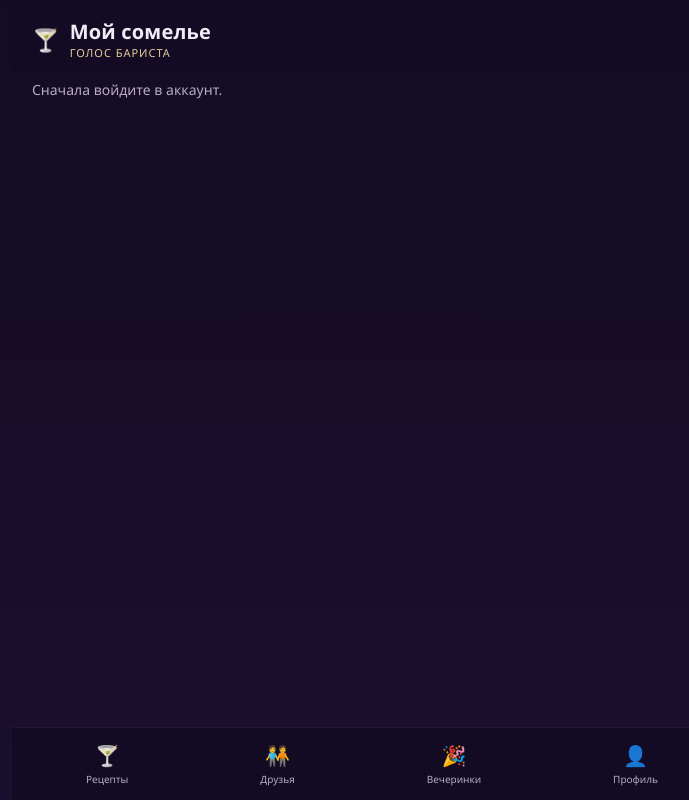
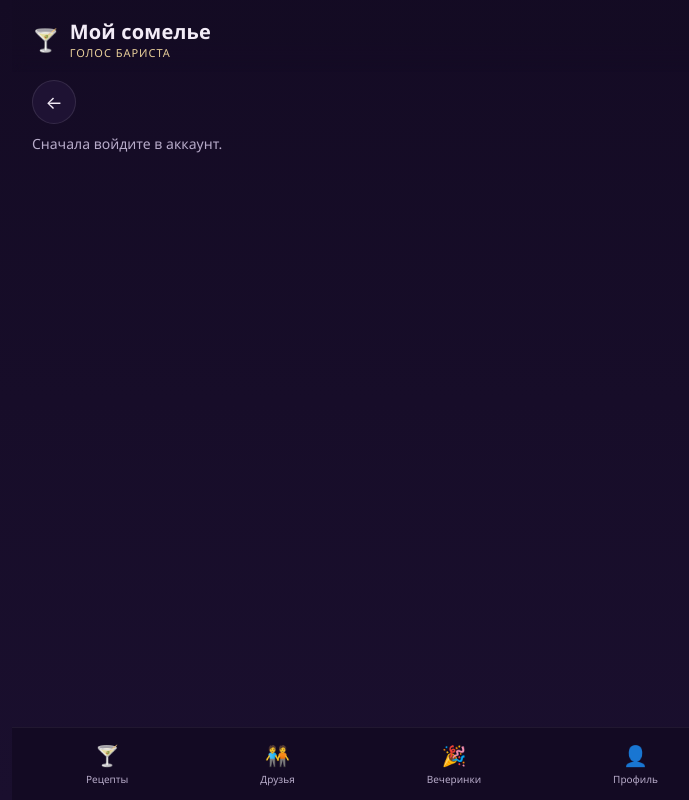
Before and after one commit to vysockiymark01-prog/my-somelier, a React (Vite) app: page /setup-profile in a window 1280 px wide. Shown: the whole page, without its empty margins (268-957 px from the left). Built offline with nearby package versions, Linux system fonts and the light colour scheme; no server answers.

Commit message:
Add missing back button on profile setup page

```diff
--- a/src/pages/ProfileSetupPage.tsx
+++ b/src/pages/ProfileSetupPage.tsx
@@ -13,6 +13,11 @@ export function ProfileSetupPage() {
   if (!user) {
     return (
       <div className="page">
+        <div className="row" style={{ marginBottom: 10 }}>
+          <button className="icon-btn" onClick={() => navigate(-1)}>
+            ←
+          </button>
+        </div>
         <p className="page-subtitle">Сначала войдите в аккаунт.</p>
       </div>
     )
@@ -37,6 +42,11 @@ export function ProfileSetupPage() {
 
   return (
     <div className="page">
+      <div className="row" style={{ marginBottom: 10 }}>
+        <button className="icon-btn" onClick={() => navigate(-1)}>
+          ←
+        </button>
+      </div>
       <h1 className="page-title">Создайте профиль</h1>
       <p className="page-subtitle">Друзья будут находить вас по имени пользователя</p>
 
```
